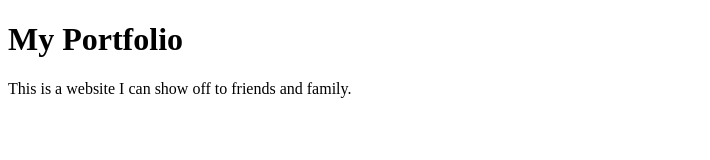
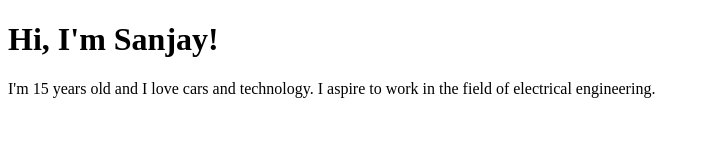
Before and after one commit to SpacePanda657/my-portfolioo, a plain HTML site: page index.html in a window 1280 px wide. Shown: the whole page, without its empty margins (0-710 px from the left). Drawn offline with Linux system fonts and the light colour scheme.

Commit message:
making the page about me

```diff
--- a/index.html
+++ b/index.html
@@ -1,10 +1,10 @@
 <!DOCTYPE html>
 <html>
 	<head>
-		<title>My Portfolio</title>
+		<title>Sanjay's Portfolio</title>
 	</head>
 	<body>
-		<h1>My Portfolio</h1>
-		<p>This is a website I can show off to friends and family.</p>
+		<h1>Hi, I'm Sanjay!</h1>
+		<p>I'm 15 years old and I love cars and technology. I aspire to work in the field of electrical engineering.</p>
 	</body>
 </html>
```
